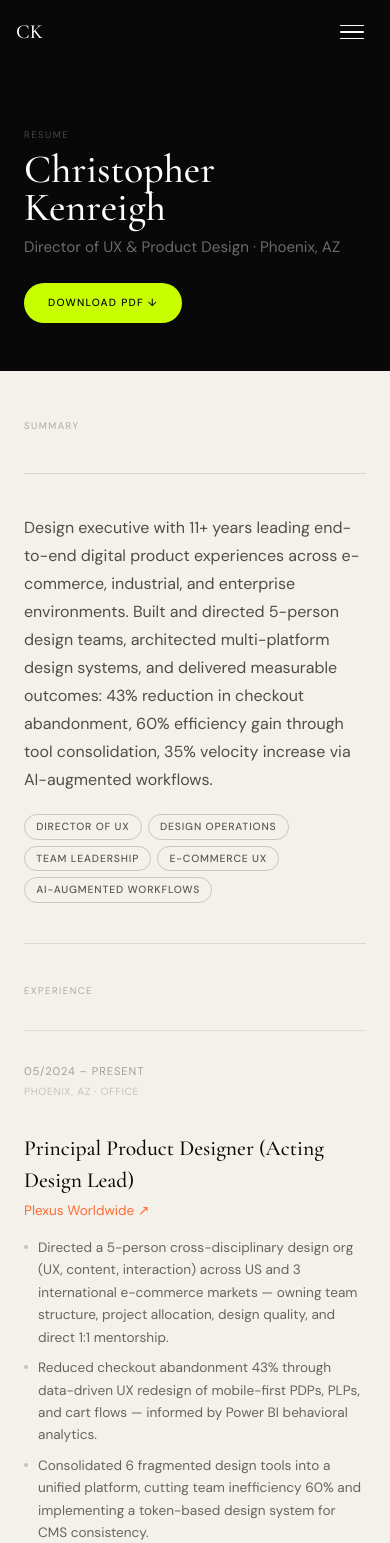
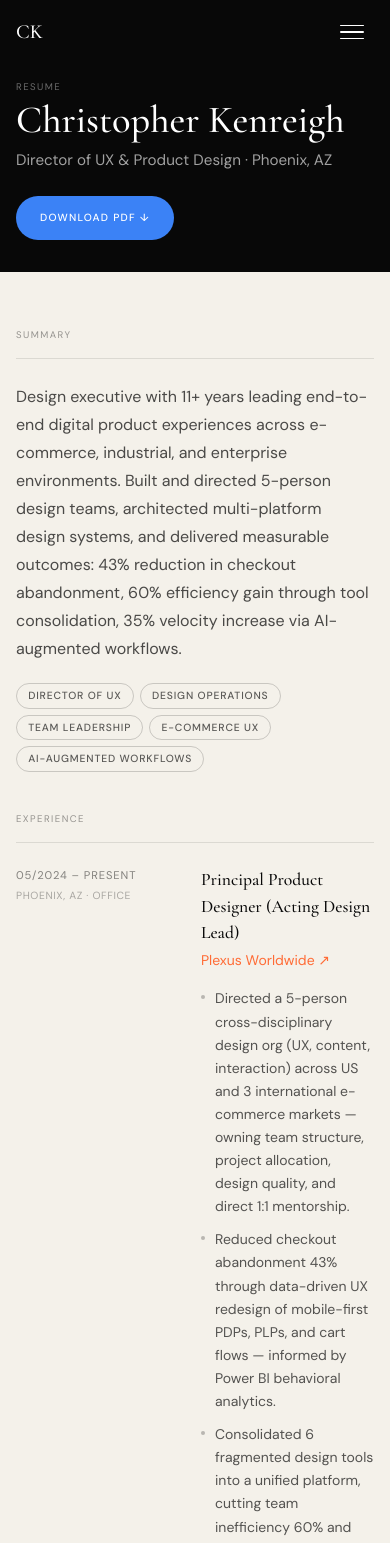
Before and after one commit to tangiblethinking/Appprotoneov002, a React (Vite) app: page /director/resume in a window 390 px wide. Shown: the top 1543 px of the page. Built offline with nearby package versions, Linux system fonts and the light colour scheme.

Commit message:
Update src/pages/Resume.jsx — mobile, blue accent, AA contrast, modal, equal-height cards

```diff
--- a/src/pages/Resume.jsx
+++ b/src/pages/Resume.jsx
@@ -1,8 +1,20 @@
 import { FadeUp } from '../components/Motion'
+
+const BLUE  = '#3B82F6'
+const BLUE2 = '#2563EB'
+const SP    = 'clamp(3.5rem,7vw,6.5rem) clamp(1rem,4vw,2.5rem)'
+const MAX   = { maxWidth: 1400, margin: '0 auto' }
+
+/* shared label style */
+const LBL = {
+  fontSize: '0.6rem', textTransform: 'uppercase',
+  letterSpacing: '0.15em', color: 'rgba(8,8,8,0.40)',
+}
 
 const experience = [
   {
-    title: 'Principal Product Designer (Acting Design Lead)', company: 'Plexus Worldwide', url: 'https://www.plexusworldwide.com',
+    title: 'Principal Product Designer (Acting Design Lead)',
+    company: 'Plexus Worldwide', url: 'https://www.plexusworldwide.com',
     period: '05/2024 – Present', location: 'Phoenix, AZ · Office',
     bullets: [
       'Directed a 5-person cross-disciplinary design org (UX, content, interaction) across US and 3 international e-commerce markets — owning team structure, project allocation, design quality, and direct 1:1 mentorship.',
@@ -13,16 +25,18 @@ const experience = [
     ],
   },
   {
-    title: 'Freelance UX Consultant', company: 'Independent Practice', url: null,
-    period: '10/2023 – 05/2024', location: 'Remote',
+    title: 'Freelance UX Consultant',
+    company: 'Independent Practice', url: null,
+    period: '10/2026 – 05/2026', location: 'Remote',
     bullets: [
       'Delivered UX strategy and design systems consulting for e-commerce clients during intentional transition between leadership roles.',
       'Deepened expertise in AI-augmented prototyping and LLM-assisted research synthesis.',
     ],
   },
   {
-    title: 'Senior Product Designer', company: 'Freeport-McMoRan', url: 'https://www.freeportmcmoran.com',
-    period: '08/2022 – 10/2023', location: 'Phoenix, AZ · Hybrid',
+    title: 'Senior Product Designer',
+    company: 'Freeport-McMoRan', url: 'https://www.freeportmcmoran.com',
+    period: '08/2022 – 10/2026', location: 'Phoenix, AZ · Hybrid',
     bullets: [
       'Led end-to-end design for mining operation digital tools across web, iOS, and Android — improving worker efficiency 30%.',
       'Facilitated 10 stakeholder workshops to define user needs and translate insights into actionable product requirements.',
@@ -31,7 +45,8 @@ const experience = [
     ],
   },
   {
-    title: 'Senior Product Designer', company: 'OpenTech Alliance', url: 'https://www.opentechalliance.com',
+    title: 'Senior Product Designer',
+    company: 'OpenTech Alliance', url: 'https://www.opentechalliance.com',
     period: '05/2021 – 08/2022', location: 'Phoenix, AZ · Hybrid',
     bullets: [
       'Secured budget for 3 new UX initiatives through C-suite presentations connecting design investment to business outcomes.',
@@ -40,7 +55,8 @@ const experience = [
     ],
   },
   {
-    title: 'UX Design Operator', company: 'Siemens', url: 'https://www.siemens.com',
+    title: 'UX Design Operator',
+    company: 'Siemens', url: 'https://www.siemens.com',
     period: '07/2020 – 05/2021', location: 'Phoenix, AZ · Remote',
     bullets: [
       'Unified design systems across 4 concurrent industrial projects, reducing data dissemination needs 50%.',
@@ -48,7 +64,8 @@ const experience = [
     ],
   },
   {
-    title: 'Senior UX Designer', company: 'Glynlyon Inc', url: 'https://www.glynlyon.com',
+    title: 'Senior UX Designer',
+    company: 'Glynlyon Inc', url: 'https://www.glynlyon.com',
     period: '02/2014 – 04/2019', location: 'Phoenix, AZ · Office',
     bullets: [
       'Increased K-12 e-learning platform ease of use 65% through data-informed design decisions.',
@@ -59,90 +76,118 @@ const experience = [
 ]
 
 const skills = {
-  Leadership:        ['Design org direction', 'Team building & hiring', 'Mentorship & 1:1s', 'C-suite communication', 'Cross-functional alignment'],
-  Strategy:          ['UX strategy & roadmapping', 'Design operations', 'OKR & business planning', 'Workshop facilitation', 'Design maturity assessment'],
-  'Design Practice': ['Design systems architecture', 'Design tokens', 'Mobile-first UX', 'Interaction design', 'Coded prototypes'],
-  Research:          ['User research', 'Usability testing', 'A/B testing', 'Power BI & analytics', 'Journey mapping'],
-  Tooling:           ['Figma', 'MUI / React', 'Google MD3', 'LLM-augmented workflows', 'Agile / Scrum'],
-}
-
-const S = {
-  label: { fontSize: '0.6rem', textTransform: 'uppercase', letterSpacing: '0.15em', color: 'rgba(8,8,8,0.3)', marginBottom: 0 },
-  rule:  { borderTop: '1px solid rgba(8,8,8,0.1)', paddingTop: '2.5rem', marginTop: '2.5rem' },
-  grid:  { display: 'grid', gridTemplateColumns: 'repeat(auto-fit,minmax(200px,1fr))', gap: '2rem' },
+  'Leadership':        ['Design org direction', 'Team building & hiring', 'Mentorship & 1:1s', 'C-suite communication', 'Cross-functional alignment'],
+  'Strategy':          ['UX strategy & roadmapping', 'Design operations', 'OKR & business planning', 'Workshop facilitation', 'Design maturity assessment'],
+  'Design Practice':   ['Design systems architecture', 'Design tokens', 'Mobile-first UX', 'Interaction design', 'Coded prototypes'],
+  'Research':          ['User research', 'Usability testing', 'A/B testing', 'Power BI & analytics', 'Journey mapping'],
+  'Tooling':           ['Figma', 'MUI / React', 'Google MD3', 'LLM-augmented workflows', 'Agile / Scrum'],
 }
 
 export default function Resume() {
   return (
     <main style={{ background: '#F4F1EA', minHeight: '100vh' }}>
 
-      {/* Header */}
-      <div style={{ background: '#080808', padding: 'clamp(1.5rem,5vw,5rem)', paddingTop: '8rem', paddingBottom: '3rem' }}>
-        <div style={{ maxWidth: 1400, margin: '0 auto', display: 'flex', flexWrap: 'wrap', justifyContent: 'space-between', alignItems: 'flex-end', gap: '1.5rem' }}>
+      {/* ── Page header on dark ── */}
+      <div style={{ background: '#080808', padding: 'clamp(1rem,4vw,2.5rem)', paddingTop: 'clamp(5rem,10vw,8rem)', paddingBottom: 'clamp(2rem,4vw,3rem)' }}>
+        <div style={{ ...MAX, display: 'flex', flexWrap: 'wrap', justifyContent: 'space-between', alignItems: 'flex-end', gap: '1.5rem' }}>
           <FadeUp>
-            <p style={{ fontSize: '0.6rem', textTransform: 'uppercase', letterSpacing: '0.15em', color: 'rgba(255,255,255,0.25)', marginBottom: 8 }}>Resume</p>
-            <h1 style={{ fontFamily: '"Cormorant Garamond",serif', fontSize: 'clamp(2.5rem,6vw,5rem)', color: 'white', fontWeight: 500, lineHeight: 0.95, marginBottom: 10 }}>Christopher Kenreigh</h1>
-            <p style={{ color: 'rgba(255,255,255,0.4)', fontSize: '0.95rem' }}>Director of UX & Product Design · Phoenix, AZ</p>
+            <p style={{ fontSize: '0.6rem', textTransform: 'uppercase', letterSpacing: '0.15em', color: 'rgba(255,255,255,0.40)', marginBottom: 8 }}>Resume</p>
+            <h1 style={{ fontFamily: '"Cormorant Garamond",serif', fontSize: 'clamp(2.4rem,6vw,5rem)', color: 'white', fontWeight: 500, lineHeight: 0.95, marginBottom: 10 }}>
+              Christopher Kenreigh
+            </h1>
+            <p style={{ color: 'rgba(255,255,255,0.62)', fontSize: '0.95rem' }}>
+              Director of UX & Product Design · Phoenix, AZ
+            </p>
           </FadeUp>
-          {/* Place your PDF at /public/resume.pdf */}
-          <a href="/director/resume.pdf" download style={{
+
+          {/* PDF download — place file at public/resume.pdf */}
+          <a
+            href="/director/resume.pdf"
+            download
+            style={{
+              display: 'inline-flex', alignItems: 'center', gap: 8, minHeight: 44,
               fontSize: '0.65rem', textTransform: 'uppercase', letterSpacing: '0.12em', fontWeight: 500,
-            color: '#080808', background: '#C8FF00', borderRadius: 9999, padding: '0.75rem 1.5rem',
-            textDecoration: 'none', transition: 'background 0.25s', alignSelf: 'flex-start',
+              color: 'white', background: BLUE,
+              borderRadius: 9999, padding: '0.75rem 1.5rem',
+              textDecoration: 'none', transition: 'background 0.25s',
+              alignSelf: 'flex-start',
             }}
-          onMouseEnter={e => e.target.style.background='white'}
-          onMouseLeave={e => e.target.style.background='#C8FF00'}
+            onMouseEnter={e => e.currentTarget.style.background = BLUE2}
+            onMouseLeave={e => e.currentTarget.style.background = BLUE}
           >
             Download PDF ↓
           </a>
         </div>
       </div>
 
-      {/* Body */}
-      <div style={{ maxWidth: 1400, margin: '0 auto', padding: 'clamp(3rem,6vw,6rem) clamp(1.5rem,5vw,5rem)' }}>
+      {/* ── Body ── */}
+      <div style={{ ...MAX, padding: SP }}>
 
         {/* Summary */}
         <FadeUp>
-          <div style={{ ...S.grid, marginBottom: '1rem' }}>
-            <p style={S.label}>Summary</p>
+          <div style={{ display: 'grid', gridTemplateColumns: 'repeat(auto-fit,minmax(180px,1fr))', gap: '1.5rem', marginBottom: '1rem' }}>
+            <p style={LBL}>Summary</p>
           </div>
-          <div style={S.rule}>
-            <p style={{ fontSize: '1rem', color: 'rgba(8,8,8,0.7)', lineHeight: 1.75, maxWidth: 800, marginBottom: '1.25rem' }}>
-              Design executive with 11+ years leading end-to-end digital product experiences across e-commerce, industrial, and enterprise environments. Built and directed 5-person design teams, architected multi-platform design systems, and delivered measurable outcomes: 43% reduction in checkout abandonment, 60% efficiency gain through tool consolidation, 35% velocity increase via AI-augmented workflows.
+          <hr className="divider-light" style={{ marginBottom: 'clamp(1.5rem,3vw,2.5rem)' }} />
+          <p style={{ fontSize: '1rem', color: 'rgba(8,8,8,0.72)', lineHeight: 1.75, maxWidth: 800, marginBottom: '1.25rem' }}>
+            Design executive with 11+ years leading end-to-end digital product experiences across e-commerce,
+            industrial, and enterprise environments. Built and directed 5-person design teams, architected
+            multi-platform design systems, and delivered measurable outcomes: 43% reduction in checkout
+            abandonment, 60% efficiency gain through tool consolidation, 35% velocity increase via
+            AI-augmented workflows.
           </p>
-            <div style={{ display: 'flex', flexWrap: 'wrap', gap: 6 }}>
+          <div style={{ display: 'flex', flexWrap: 'wrap', gap: 6, marginBottom: 'clamp(2.5rem,5vw,4rem)' }}>
             {['Director of UX', 'Design Operations', 'Team Leadership', 'e-Commerce UX', 'AI-Augmented Workflows'].map(t => (
               <span key={t} className="tag tag-dark">{t}</span>
             ))}
           </div>
-          </div>
         </FadeUp>
 
-        {/* Experience */}
+        {/* Experience header */}
         <FadeUp>
-          <div style={{ ...S.grid, ...S.rule, marginBottom: '1rem' }}>
-            <p style={S.label}>Experience</p>
-          </div>
+          <p style={{ ...LBL, marginBottom: '1rem' }}>Experience</p>
+          <hr className="divider-light" />
         </FadeUp>
 
+        {/* Experience entries */}
         {experience.map((job, i) => (
           <FadeUp key={job.company + i} delay={i * 0.06}>
-            <div style={{ ...S.grid, borderTop: '1px solid rgba(8,8,8,0.08)', paddingTop: '2rem', marginTop: '2rem' }}>
+            <div style={{
+              display: 'grid',
+              gridTemplateColumns: 'repeat(auto-fit,minmax(160px,1fr))',
+              gap: 'clamp(0.75rem,2vw,1.5rem)',
+              padding: 'clamp(1.5rem,3vw,2.5rem) 0',
+              borderBottom: '1px solid rgba(8,8,8,0.09)',
+            }}>
+              {/* Left — meta */}
               <div>
-                <p style={{ fontSize: '0.7rem', color: 'rgba(8,8,8,0.35)', textTransform: 'uppercase', letterSpacing: '0.08em', marginBottom: 4 }}>{job.period}</p>
-                <p style={{ fontSize: '0.65rem', color: 'rgba(8,8,8,0.2)', textTransform: 'uppercase', letterSpacing: '0.06em' }}>{job.location}</p>
+                <p style={{ fontSize: '0.7rem', color: 'rgba(8,8,8,0.48)', textTransform: 'uppercase', letterSpacing: '0.08em', marginBottom: 4 }}>
+                  {job.period}
+                </p>
+                <p style={{ fontSize: '0.65rem', color: 'rgba(8,8,8,0.32)', textTransform: 'uppercase', letterSpacing: '0.06em' }}>
+                  {job.location}
+                </p>
               </div>
+
+              {/* Right — content */}
               <div>
-                <h3 style={{ fontFamily: '"Cormorant Garamond",serif', fontSize: '1.35rem', color: '#080808', fontWeight: 500, marginBottom: 4 }}>{job.title}</h3>
-                {job.url
-                  ? <a href={job.url} target="_blank" rel="noopener noreferrer" style={{ fontSize: '0.85rem', color: '#FF6B35', textDecoration: 'none', display: 'block', marginBottom: 16 }} onMouseEnter={e=>e.target.style.color='#080808'} onMouseLeave={e=>e.target.style.color='#FF6B35'}>{job.company} ↗</a>
-                  : <p style={{ fontSize: '0.85rem', color: 'rgba(8,8,8,0.35)', marginBottom: 16 }}>{job.company}</p>
-                }
+                <h3 style={{ fontFamily: '"Cormorant Garamond",serif', fontSize: 'clamp(1.1rem,2vw,1.35rem)', color: '#080808', fontWeight: 500, marginBottom: 4 }}>
+                  {job.title}
+                </h3>
+                {job.url ? (
+                  <a href={job.url} target="_blank" rel="noopener noreferrer"
+                    style={{ fontSize: '0.875rem', color: '#FF6B35', textDecoration: 'none', display: 'block', marginBottom: 16, transition: 'color 0.2s' }}
+                    onMouseEnter={e => e.currentTarget.style.color = '#080808'}
+                    onMouseLeave={e => e.currentTarget.style.color = '#FF6B35'}
+                  >{job.company} ↗</a>
+                ) : (
+                  <p style={{ fontSize: '0.875rem', color: 'rgba(8,8,8,0.45)', marginBottom: 16 }}>{job.company}</p>
+                )}
                 <ul style={{ listStyle: 'none', padding: 0, margin: 0 }}>
                   {job.bullets.map((b, bi) => (
-                    <li key={bi} style={{ display: 'flex', alignItems: 'flex-start', gap: 10, marginBottom: 8 }}>
-                      <span style={{ width: 4, height: 4, borderRadius: '50%', background: 'rgba(8,8,8,0.2)', flexShrink: 0, marginTop: 8 }} />
-                      <span style={{ fontSize: '0.85rem', color: 'rgba(8,8,8,0.6)', lineHeight: 1.65 }}>{b}</span>
+                    <li key={bi} style={{ display: 'flex', alignItems: 'flex-start', gap: 10, marginBottom: 10 }}>
+                      <span style={{ width: 4, height: 4, borderRadius: '50%', background: 'rgba(8,8,8,0.25)', flexShrink: 0, marginTop: 8 }} />
+                      <span style={{ fontSize: '0.875rem', color: 'rgba(8,8,8,0.68)', lineHeight: 1.65 }}>{b}</span>
                     </li>
                   ))}
                 </ul>
@@ -153,29 +198,38 @@ export default function Resume() {
 
         {/* Skills */}
         <FadeUp>
-          <div style={{ ...S.rule }}>
-            <p style={{ ...S.label, marginBottom: '2rem' }}>Skills</p>
-            <div style={{ display: 'grid', gridTemplateColumns: 'repeat(auto-fit,minmax(160px,1fr))', gap: '2rem' }}>
+          <div style={{ marginTop: 'clamp(2.5rem,5vw,4rem)', marginBottom: '1rem' }}>
+            <p style={LBL}>Skills</p>
+          </div>
+          <hr className="divider-light" style={{ marginBottom: 'clamp(1.5rem,3vw,2.5rem)' }} />
+          <div style={{ display: 'grid', gridTemplateColumns: 'repeat(auto-fit,minmax(140px,1fr))', gap: 'clamp(1.5rem,3vw,2rem)' }}>
             {Object.entries(skills).map(([cat, items]) => (
               <div key={cat}>
-                  <p style={{ fontSize: '0.6rem', textTransform: 'uppercase', letterSpacing: '0.12em', color: 'rgba(8,8,8,0.3)', marginBottom: 12 }}>{cat}</p>
+                <p style={{ ...LBL, marginBottom: 12 }}>{cat}</p>
                 <ul style={{ listStyle: 'none', padding: 0, margin: 0 }}>
-                    {items.map(s => <li key={s} style={{ fontSize: '0.82rem', color: 'rgba(8,8,8,0.55)', marginBottom: 6 }}>{s}</li>)}
+                  {items.map(s => (
+                    <li key={s} style={{ fontSize: '0.875rem', color: 'rgba(8,8,8,0.62)', marginBottom: 7 }}>{s}</li>
+                  ))}
                 </ul>
               </div>
             ))}
-            </div>
           </div>
         </FadeUp>
 
         {/* Education */}
         <FadeUp>
-          <div style={{ ...S.grid, ...S.rule }}>
-            <p style={S.label}>Education</p>
+          <div style={{ marginTop: 'clamp(2.5rem,5vw,4rem)', marginBottom: '1rem' }}>
+            <p style={LBL}>Education</p>
+          </div>
+          <hr className="divider-light" style={{ marginBottom: 'clamp(1.5rem,3vw,2.5rem)' }} />
+          <div style={{ display: 'grid', gridTemplateColumns: 'repeat(auto-fit,minmax(180px,1fr))', gap: '1.5rem' }}>
+            <div />
             <div>
-              <h3 style={{ fontFamily: '"Cormorant Garamond",serif', fontSize: '1.35rem', color: '#080808', fontWeight: 500, marginBottom: 4 }}>Bachelor of Art</h3>
-              <p style={{ color: 'rgba(8,8,8,0.55)', marginBottom: 4 }}>The Art Institute of Phoenix</p>
-              <p style={{ fontSize: '0.8rem', color: 'rgba(8,8,8,0.3)' }}>2002 – 2005 · Phoenix, AZ</p>
+              <h3 style={{ fontFamily: '"Cormorant Garamond",serif', fontSize: '1.35rem', color: '#080808', fontWeight: 500, marginBottom: 4 }}>
+                Bachelor of Art
+              </h3>
+              <p style={{ color: 'rgba(8,8,8,0.62)', marginBottom: 4 }}>The Art Institute of Phoenix</p>
+              <p style={{ fontSize: '0.82rem', color: 'rgba(8,8,8,0.40)' }}>2002 – 2005 · Phoenix, AZ</p>
             </div>
           </div>
         </FadeUp>
```
Lines whose indentation alone changed are shown as unchanged.
